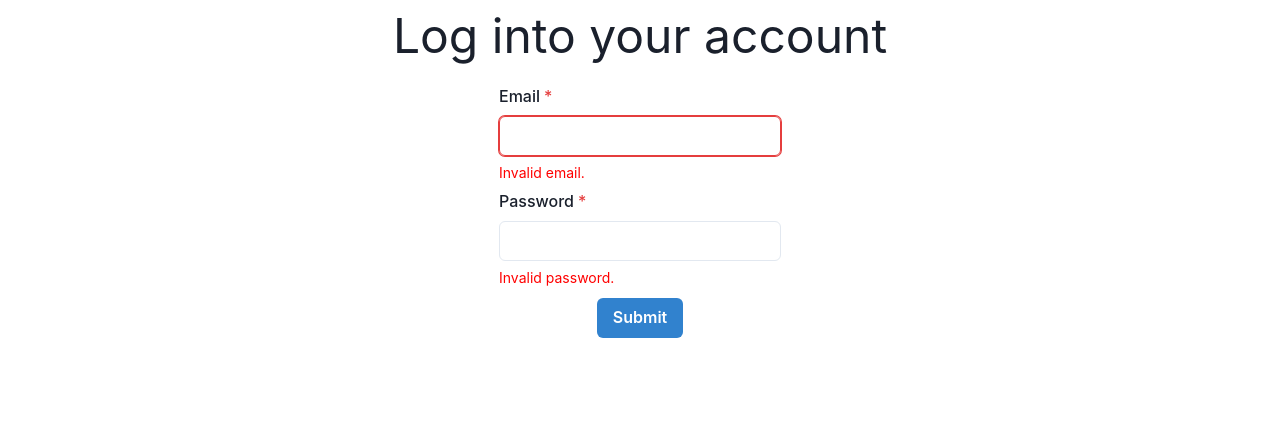
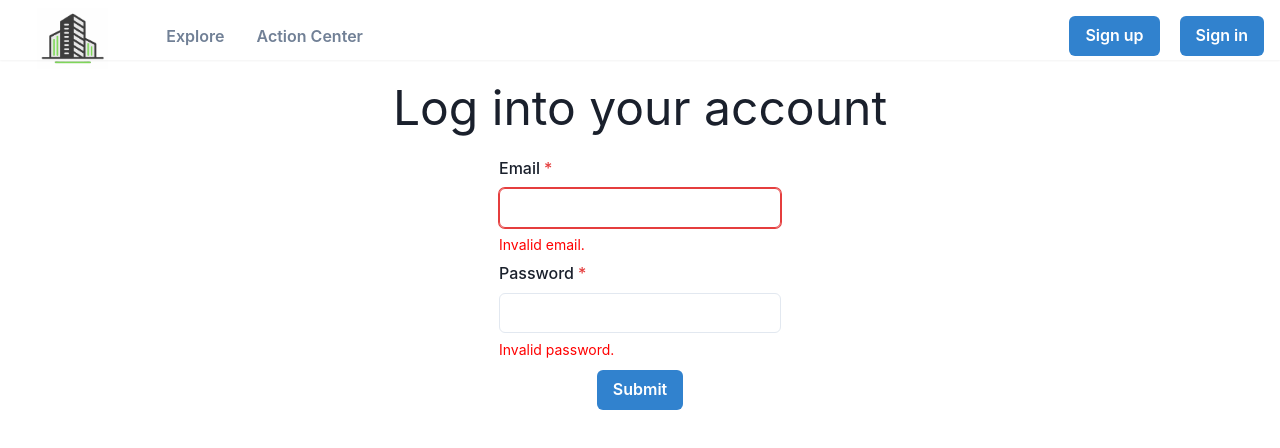
Before and after one commit to ericsyz/KeyLime, a React (Create React App) app in the folder keylime/: page /login in a window 1280 px wide. Shown: the top 448 px of the page. Built offline with nearby package versions, Linux system fonts and the light colour scheme; no server answers.

Commit message:
more small fixes

```diff
--- a/keylime/src/components/Account/Account.jsx
+++ b/keylime/src/components/Account/Account.jsx
@@ -5,6 +5,7 @@ import { auth, registerWithEmailAndPassword } from '../../firebase';
 import { createUserWithEmailAndPassword } from "firebase/auth";
 
 import { useNavigate } from "react-router-dom";
+import { NavigationBar } from "../exportPages";
 
 
 export function Account() {
@@ -39,6 +40,8 @@ export function Account() {
   }
 
   return (
+    <div>
+      <NavigationBar />
       <VStack spacing={3}>
         <Text fontSize='5xl'>Create an account.</Text>
         {/* <VStack> */}
@@ -76,6 +79,7 @@ export function Account() {
           </VStack>
         </form>
       </VStack>
+    </div>
   )
 
 }
--- a/keylime/src/components/Account/Login.js
+++ b/keylime/src/components/Account/Login.js
@@ -49,6 +49,8 @@ export function Login() {
     }
 
     return (
+        <div>
+            <NavigationBar />
         <VStack spacing={3}>
             <Text fontSize='5xl'>Log into your account</Text>
             <VStack>
@@ -82,6 +84,6 @@ export function Login() {
                 <Text color='red'>Invalid email and password combination.</Text>
             )}
         </VStack>
-
+        </div>
     )
 }
--- a/keylime/src/components/NavigationBar.js
+++ b/keylime/src/components/NavigationBar.js
@@ -73,7 +73,7 @@ export function NavigationBar() {
             base: '4',
             lg: '1',
           }}
-          maxWidth = '100%'
+          maxWidth='100%'
         >
           <HStack spacing="10" justify="space-between">
             {/* <Link to='/'>
@@ -81,16 +81,14 @@ export function NavigationBar() {
                     <img src={require('../newLogo.png')/>
               </div>
             </Link> */}
-            <Button variant='ghost' onClick={() => {navigate('/')}} >
-              <Image src={require('../newLogo.png')} mt={3} width="75" height="75"/>
+            <Button variant='ghost' onClick={() => { navigate('/') }} >
+              <Image src={require('../newLogo.png')} mt={3} width="75" height="75" />
             </Button>
             {isDesktop ? (
               <Flex justify="space-between" flex="1">
                 <ButtonGroup variant="link" spacing="8">
-                <Button onClick={() => {
-                    if (currentUser) {
-                      navigate('/explore')
-                    }
+                  <Button onClick={() => {
+                    navigate('/explore')
                   }}>Explore</Button>
                   <Button onClick={() => {
                     if (currentUser) {
@@ -100,7 +98,7 @@ export function NavigationBar() {
                     }
                   }}>Action Center</Button>
                 </ButtonGroup>
-                <HStack textAlign = 'right' spacing="5">
+                <HStack textAlign='right' spacing="5">
                   {currentUser && (<Button marginRight='0' variant="ghost" onClick={handleLogOut}>Logout?</Button>)};
                   {!currentUser && (<Button marginRight='0' onClick={handleSignIn} colorScheme="blue">Sign up</Button>)};
                   {!currentUser && (<Button marginRight='0' onClick={handleLogIn} colorScheme='blue'>Sign in</Button>)};
--- a/keylime/src/components/Profile.jsx
+++ b/keylime/src/components/Profile.jsx
@@ -53,10 +53,6 @@ export function Profile() {
                     </ListItem>
                     <ListItem>
                         <ListIcon as={MdCheckCircle} color='green.300' />
-                        <Button>Messages</Button>
-                    </ListItem>
-                    <ListItem>
-                        <ListIcon as={MdCheckCircle} color='green.300' />
                         <Button onClick={() => {
                             navigate('/privacy');
                         }}
```
Lines whose indentation alone changed are shown as unchanged.
